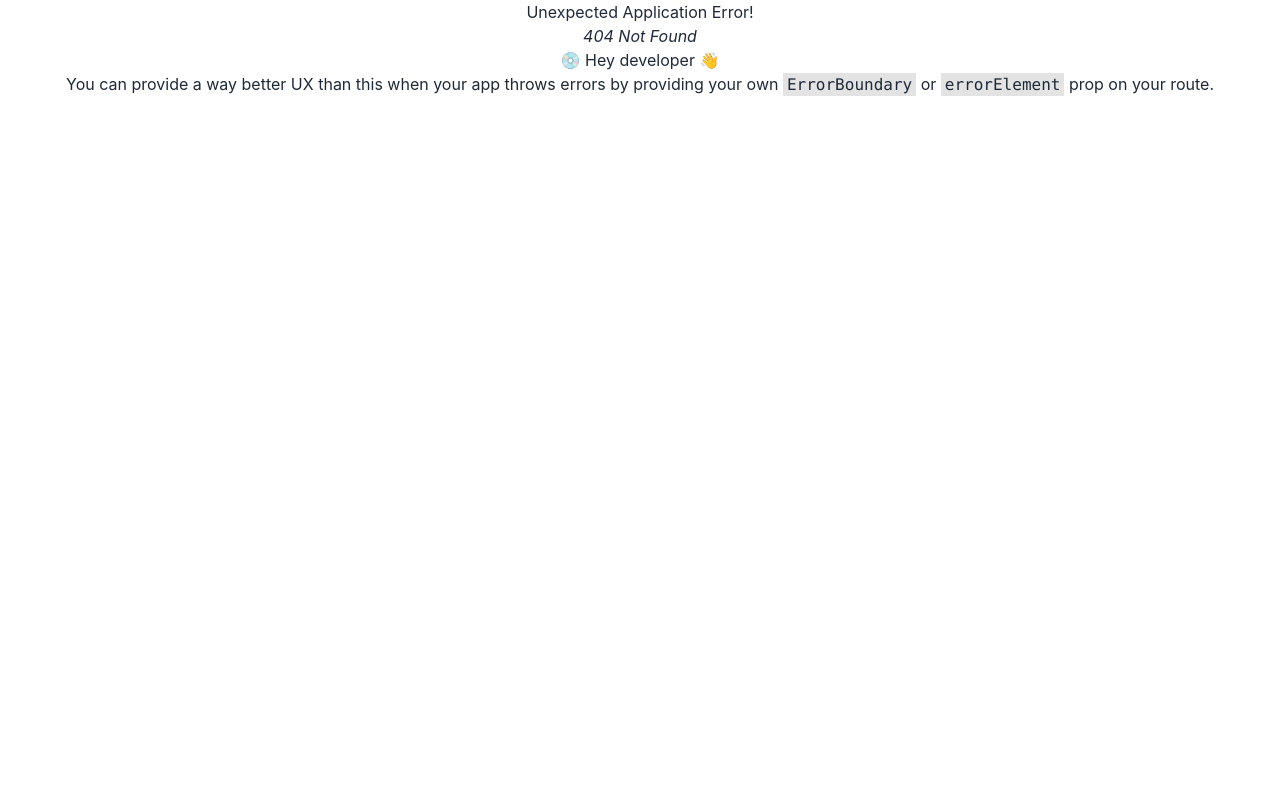
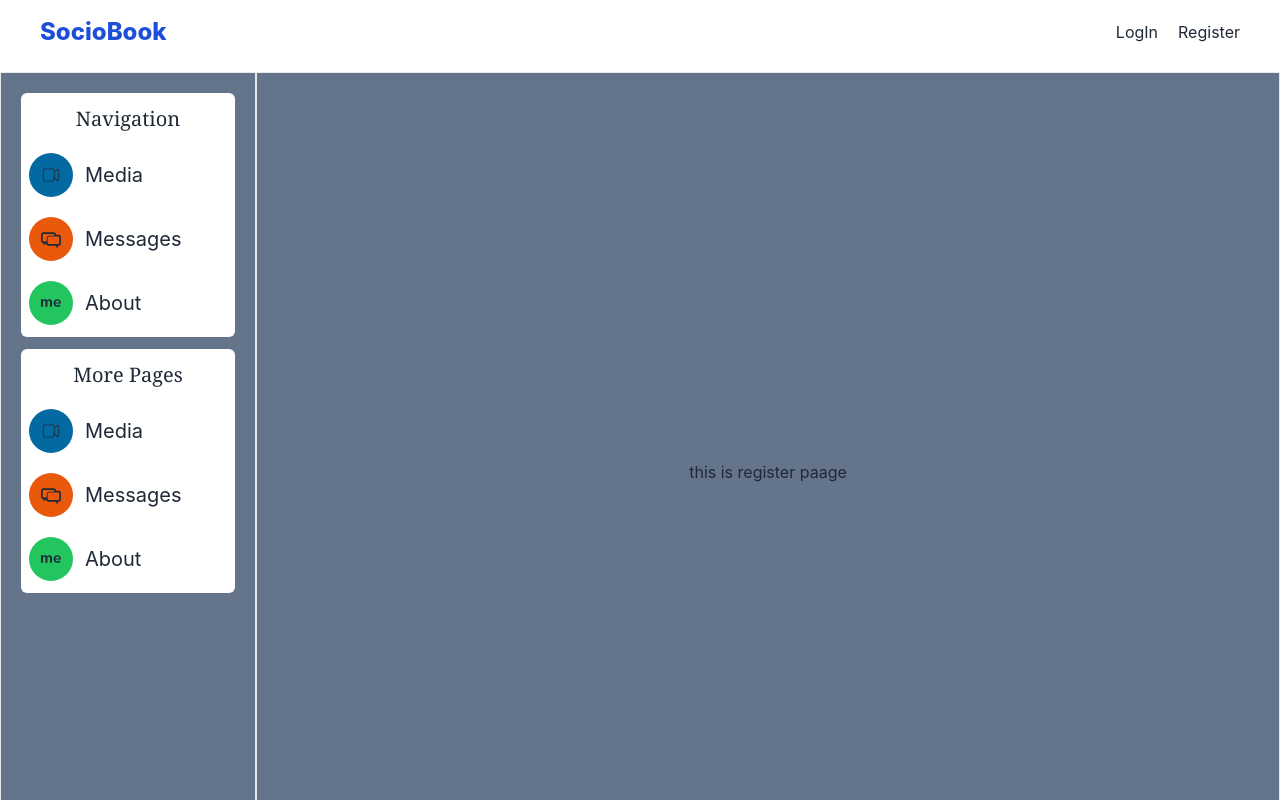
Before and after one commit to arifulislam38/SocioBook, a React (Create React App) app: page /register in a window 1280 px wide. Before the commit this address had no page. Built offline with nearby package versions, Linux system fonts and the light colour scheme.

Commit message:
Login and Registration page added

```diff
--- a/src/Component/Navbar.js
+++ b/src/Component/Navbar.js
@@ -8,9 +8,9 @@ const Navbar = () => {
            <div>
                 <Link to='/'><h1 className='text-2xl font-extrabold text-blue-700'>SocioBook</h1></Link>
            </div>
-           <div>
-                <button>LogIn</button>
-                <button>Logout</button>
+           <div className='flex gap-5'>
+                <Link to='login'><button>LogIn</button></Link>
+                <Link to='register'><button>Register</button></Link>
            </div>
         </nav>
     );
--- a/src/Pages/About/About.js
+++ b/src/Pages/About/About.js
@@ -6,7 +6,7 @@ const About = () => {
    const [modal, setModal] = useState(false);
 
     return (
-        <section className='lg:w-[80vw] w-full border h-screen  fixed right-0 p-5 bg-slate-500 flex flex-col justify-center items-center'>
+        <section className='lg:w-[80vw] w-full border h-screen  fixed right-0 p-5 bg-slate-500 lg:flex flex-col justify-center items-center'>
 
 
 
--- /dev/null
+++ b/src/Pages/Authentication/Login.js
@@ -0,0 +1,13 @@
+import React from 'react';
+
+const Login = () => {
+    return (
+        <section className='lg:w-[80vw] w-full border h-screen  fixed right-0 p-5 bg-slate-500 lg:flex flex-col justify-center items-center'>
+            <div>
+                this is Login page
+            </div>
+        </section>
+    );
+};
+
+export default Login;
--- /dev/null
+++ b/src/Pages/Authentication/Register.js
@@ -0,0 +1,13 @@
+import React from 'react';
+
+const Register = () => {
+    return (
+        <section className='lg:w-[80vw] w-full border h-screen  fixed right-0 p-5 bg-slate-500 lg:flex flex-col justify-center items-center'>
+            <div>
+                this is register paage
+            </div>
+        </section>
+    );
+};
+
+export default Register;
```
Also changed, not shown: src/Router/Router.js (+10 -0 lines).
